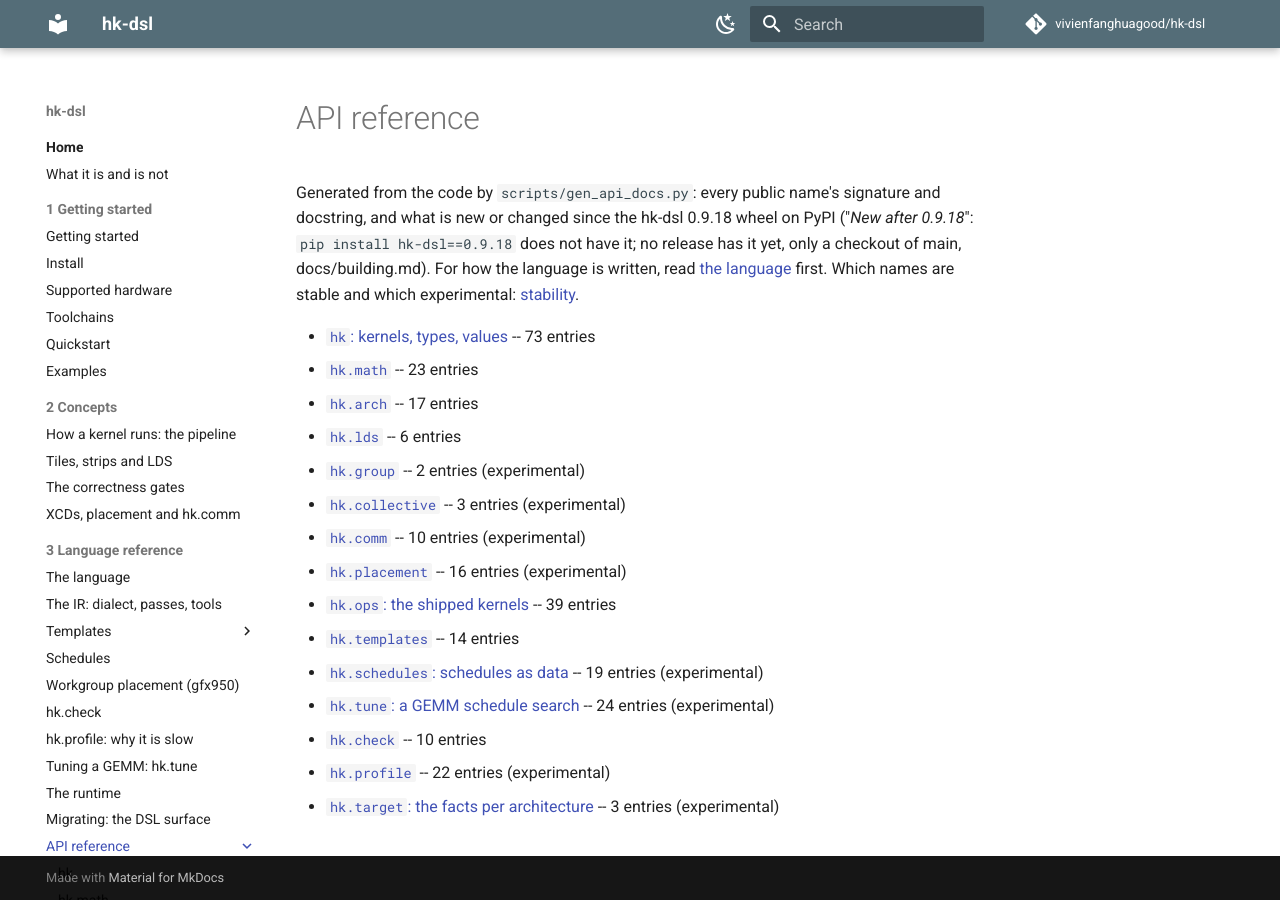
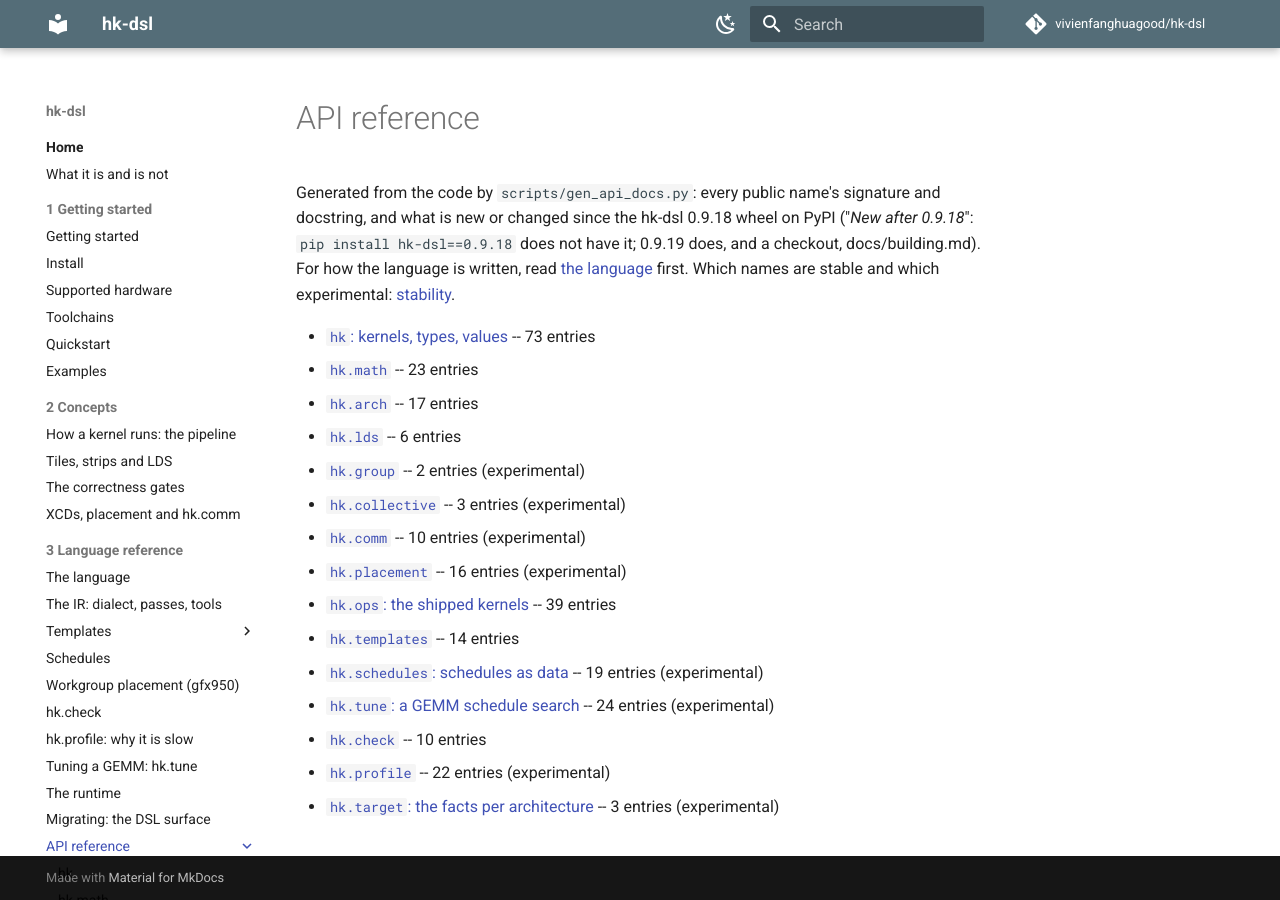
Before and after one commit to vivienfanghuagood/hk-dsl, an MkDocs documentation site: the page built from docs/api/README.md, in a window 1280 px wide. Built offline with MkDocs 1.6.1 and Material for MkDocs 9.7.7, drawn with Linux system fonts in a browser that asks for light colours; comment, search, counter and statistics services are not loaded.

Commit message:
release 0.9.19: vllm_norm on gfx1100 (#359); hk.check takes a generic kernel (#362)
Version 0.9.19, RELEASE = "0.9.19", API index regenerated; the dialect stays hk-dialect-8.
CHANGELOG: Unreleased cut as 0.9.19 with the docs/tests entries. README, llms.txt, the skill, support
matrix and toolchains name 0.9.19.

Co-Authored-By: Claude <noreply@anthropic.com>

```diff
--- a/docs/api/README.md
+++ b/docs/api/README.md
@@ -2,7 +2,7 @@
 
 # API reference
 
-Generated from the code by `scripts/gen_api_docs.py`: every public name's signature and docstring, and what is new or changed since the hk-dsl 0.9.18 wheel on PyPI ("*New after 0.9.18*": `pip install hk-dsl==0.9.18` does not have it; no release has it yet, only a checkout of main, docs/building.md). For how the language is written, read [the language](../language.md) first. Which names are stable and which experimental: [stability](../stability.md).
+Generated from the code by `scripts/gen_api_docs.py`: every public name's signature and docstring, and what is new or changed since the hk-dsl 0.9.18 wheel on PyPI ("*New after 0.9.18*": `pip install hk-dsl==0.9.18` does not have it; 0.9.19 does, and a checkout, docs/building.md). For how the language is written, read [the language](../language.md) first. Which names are stable and which experimental: [stability](../stability.md).
 
 - [`hk`: kernels, types, values](hk.md) -- 73 entries
 - [`hk.math`](hk.math.md) -- 23 entries
--- a/llms.txt
+++ b/llms.txt
@@ -68,7 +68,7 @@ It traces and runs on both GPUs, ragged shapes (100x1000) included; `hk.check` t
 
 ## Pitfalls
 
-- The docs describe main; `pip install hk-dsl` is 0.9.18 (check `hk.__version__`). The API reference marks what is *New after 0.9.18*: on main only, in no release yet. 0.8.0 added, and 0.7.0 lacks, workgroup placement (`hk.kernel(placement=)`, `hk.Placement`, `hk.arch.xcd_count`), `hk.map_cpp`, the strip ops and element exchange. 0.6.0's synchronous `g.load` / `g.store` on gfx950 read and write past a partial last tile; 0.7.0's do not.
+- The docs describe main; `pip install hk-dsl` is 0.9.19 (check `hk.__version__`). The API reference marks what is *New after 0.9.18*: in 0.9.19, not in 0.9.18. 0.8.0 added, and 0.7.0 lacks, workgroup placement (`hk.kernel(placement=)`, `hk.Placement`, `hk.arch.xcd_count`), `hk.map_cpp`, the strip ops and element exchange. 0.6.0's synchronous `g.load` / `g.store` on gfx950 read and write past a partial last tile; 0.7.0's do not.
 - Positional kernel parameters are tensors (`hk.Tensor[dtype]`, 4-D `(batch, depth, rows, cols)`; a 2-D tensor is `(rows, cols)`). Constexprs are keyword-only with a default, baked into the source: a new value is a new compile.
 - The transcendental math (gelu, dgelu, sqrt, rsqrt, silu) is fp32-only: load 16-bit data into an fp32 tile or strip (the load converts) and store it back (the store converts). `hk.math.gelu` is `F.gelu(x, approximate="tanh")`, not the erf default.
 - A strip's columns are whole chunks of `wave x run` (32 x run on gfx1100, 64 x run on gfx950): `CW=512` with `run=8` fits both. Read the wave from `hk.arch.target().wave` when a plan depends on it.
--- a/pyproject.toml
+++ b/pyproject.toml
@@ -4,7 +4,7 @@ build-backend = "setuptools.build_meta"
 
 [project]
 name = "hk-dsl"
-version = "0.9.18"
+version = "0.9.19"
 description = "A general-purpose Python DSL for AMD GPU kernels on RDNA and CDNA, with build-time gates against silent tile-level errors (spills, missing waits, MFMA hazards). Its largest end-to-end gains today are on Radeon (RDNA3/RDNA4), through vLLM and SGLang."
 # Release wheels are cp310, cp311, cp312 and cp313 (each carries MLIR bindings for one
 # CPython); another 3.x builds from source (docs/building.md). CI tests 3.10 and 3.12.
```
Also changed, not shown: CHANGELOG.md (+22 -2 lines), README.md (+1 -1 lines), docs/support-matrix.md (+1 -1 lines), docs/toolchains.md (+1 -1 lines), skills/hk-kernel/SKILL.md (+1 -1 lines), 2 other files.
